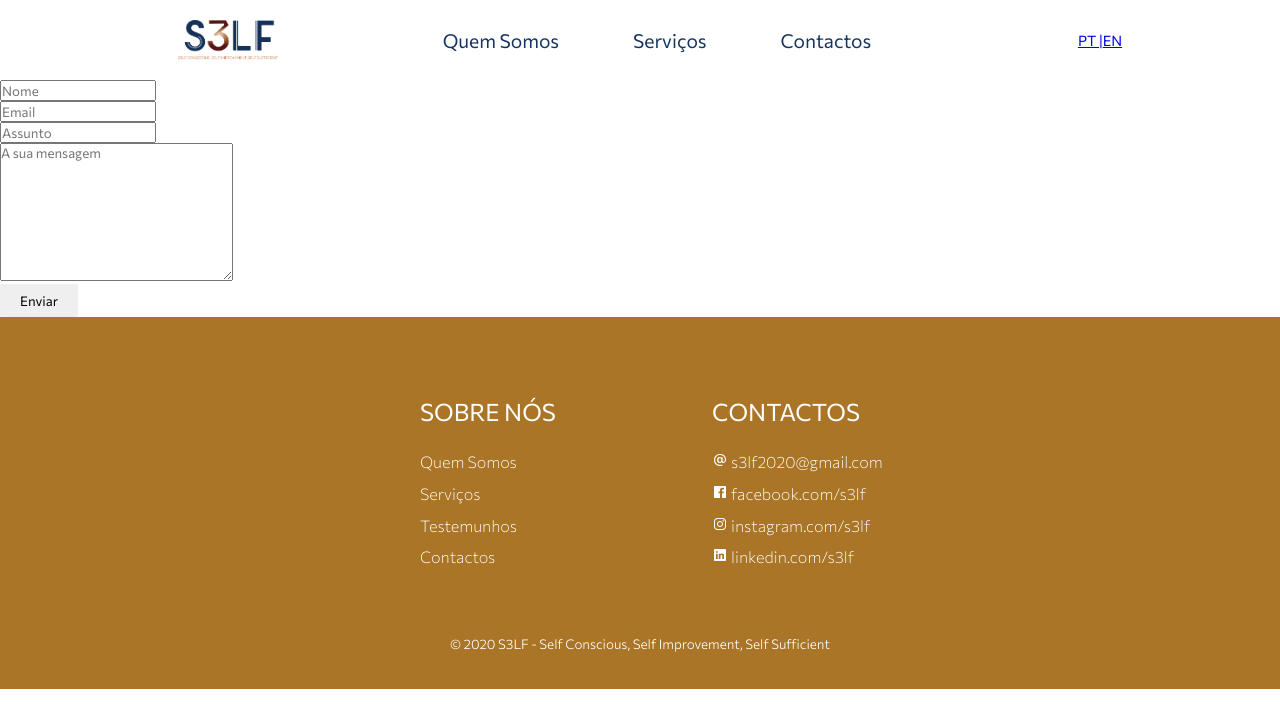
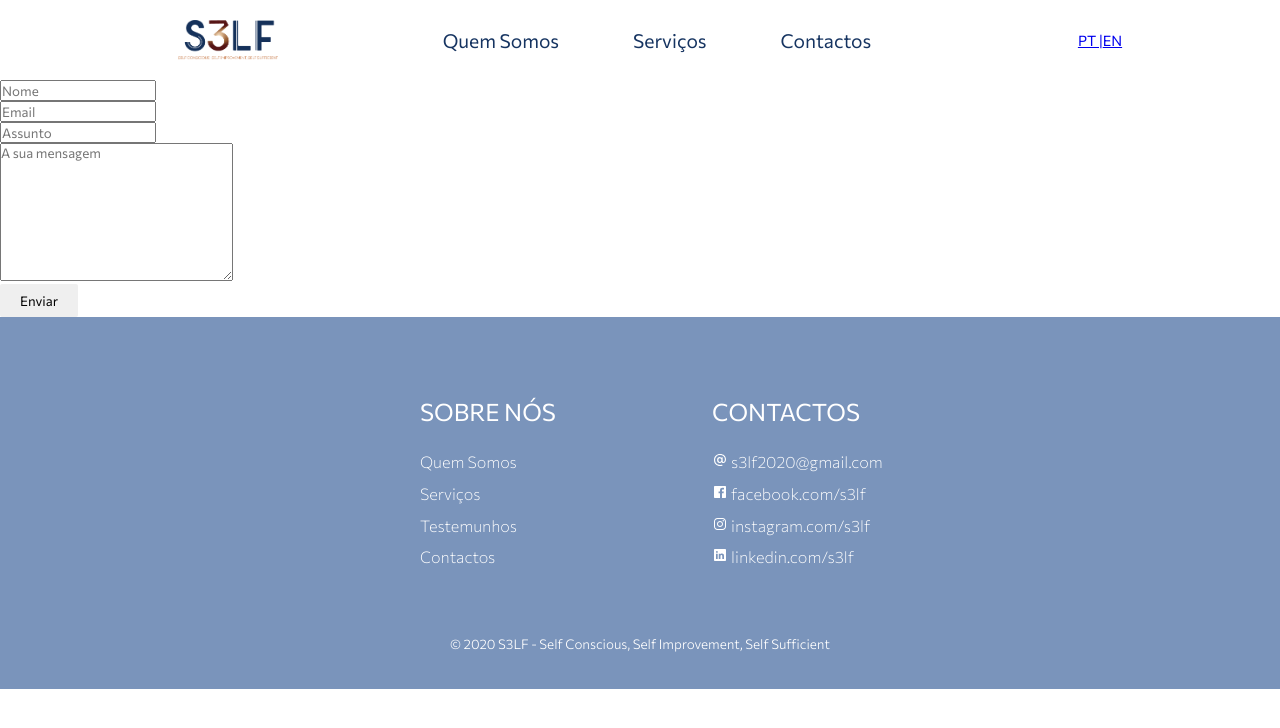
Before and after one commit to Isa1Maria/s3lf, a React (Create React App) app: page /contactos in a window 1280 px wide. Shown: the top 728 px of the page. Built offline with nearby package versions, Linux system fonts and the light colour scheme.

Commit message:
CSS changes

```diff
--- a/package.json
+++ b/package.json
@@ -8,6 +8,7 @@
     "@testing-library/user-event": "^12.1.10",
     "bootstrap": "^4.6.0",
     "emailjs": "^3.4.0",
+    "emailjs-com": "^2.6.4",
     "react": "^17.0.1",
     "react-dom": "^17.0.1",
     "react-icons": "^4.2.0",
--- a/src/Componentes/Footer.css
+++ b/src/Componentes/Footer.css
@@ -1,5 +1,5 @@
 .footer-container {
-  background-color: rgb(170, 117, 39);
+  background-color: #7a94bb;
   padding: 4rem 0 2rem 0;
   display: flex;
   flex-direction: column;
--- a/src/Componentes/Pages/Contactos.js
+++ b/src/Componentes/Pages/Contactos.js
@@ -1,5 +1,5 @@
 import React from 'react';
-import emailjs from 'emailjs';
+import emailjs from 'emailjs-com';
 import '../../App.css';
 
 export default function Contactos() {
@@ -7,7 +7,8 @@ export default function Contactos() {
 function sendEmail(e) {
   e.preventDefault();
 
-  emailjs.sendForm('gmail', 'template_s3lf', e.target, 'YOUR_USER_ID')
+  emailjs.sendForm('gmail', 'template_s3lf', e.target,
+  'user_3Zue9mTqDov8BymXNzcME')
     .then((result) => {
         console.log(result.text);
     }, (error) => {
```
Also changed, not shown: 1 other file (tests, documents, lock files or other folders).
